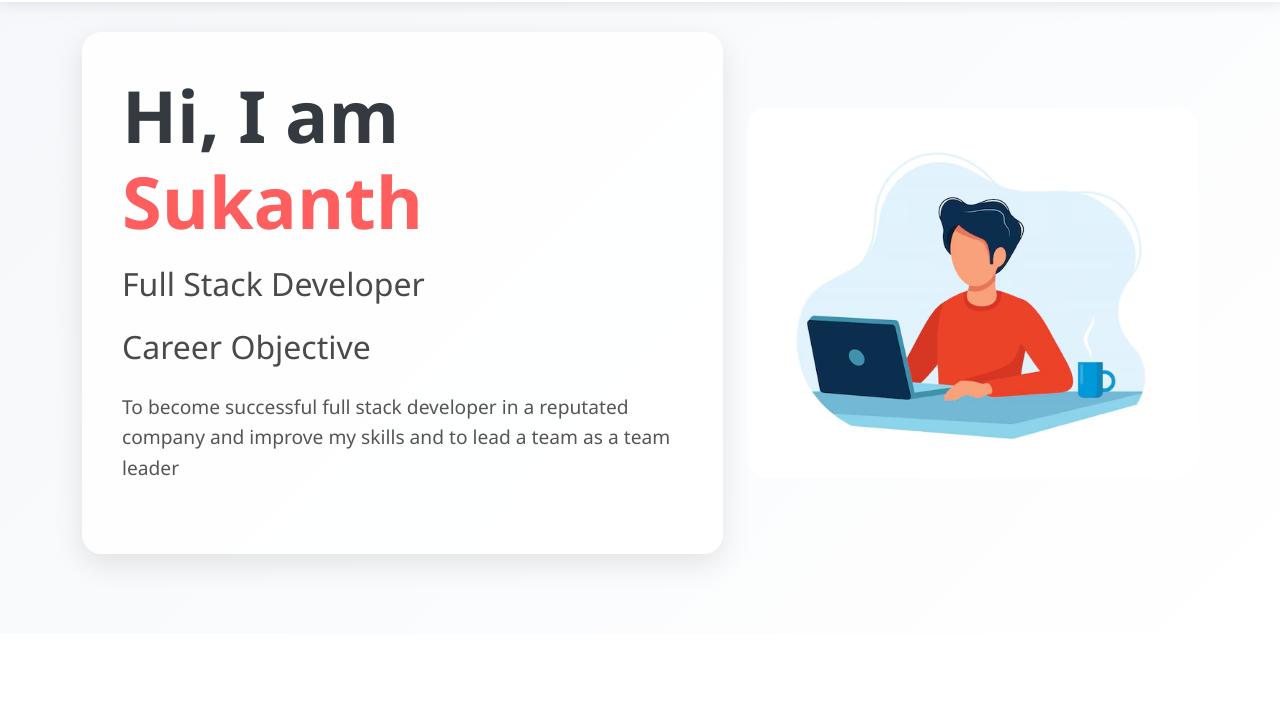
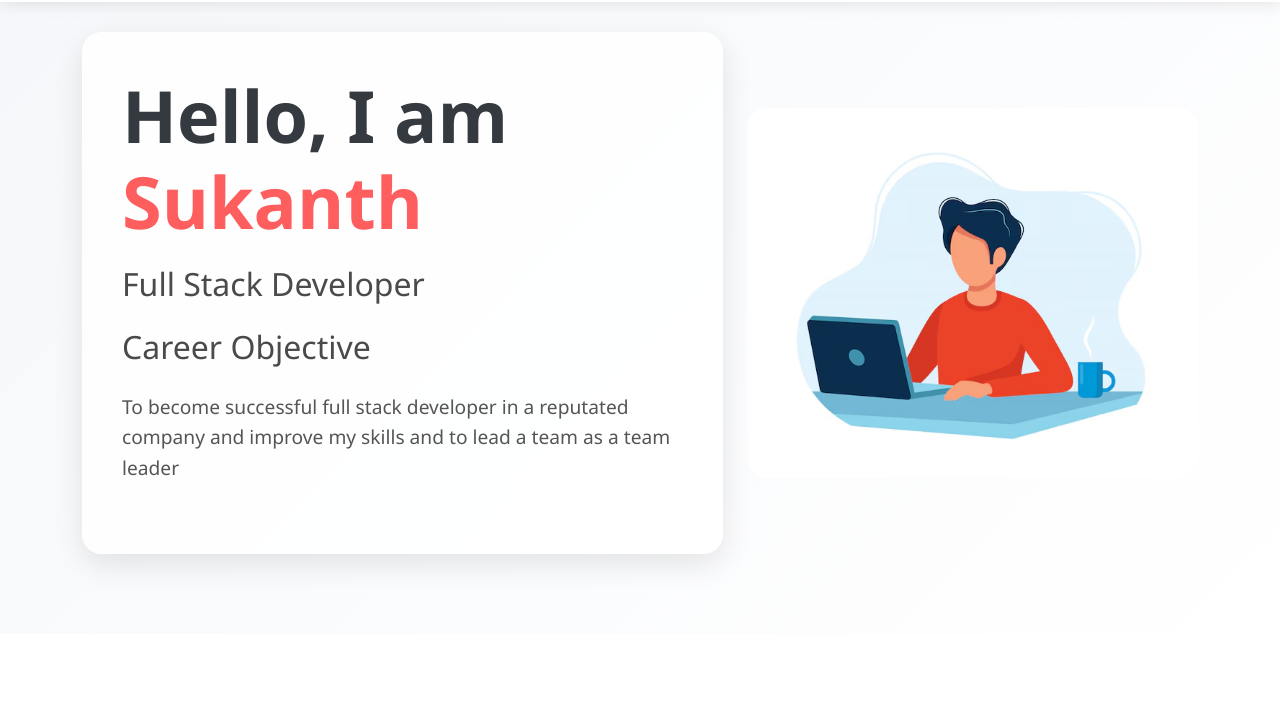
Before and after one commit to Sukanth-R/devdemo1, a plain HTML site: page index.html in a window 1280 px wide. Shown: the part 88-800 px from the top of the page. Drawn offline with Linux system fonts and the light colour scheme.

Commit message:
first commit

```diff
--- a/index.html
+++ b/index.html
@@ -708,7 +708,7 @@
                 <div class="row align-items-center">
                     <div class="col-lg-7 col-md-12 mb-5 mb-lg-0">
                         <div class="card hero-card">
-                            <h1 class="hero-title">Hi, I am <small>Sukanth</small></h1>
+                            <h1 class="hero-title">Hello, I am <small>Sukanth</small></h1>
                             <h4 class="hero-subtitle">Full Stack Developer</h4>
                             <h4 class="hero-subtitle">Career Objective</h4>
                             <p class="hero-text">
```
